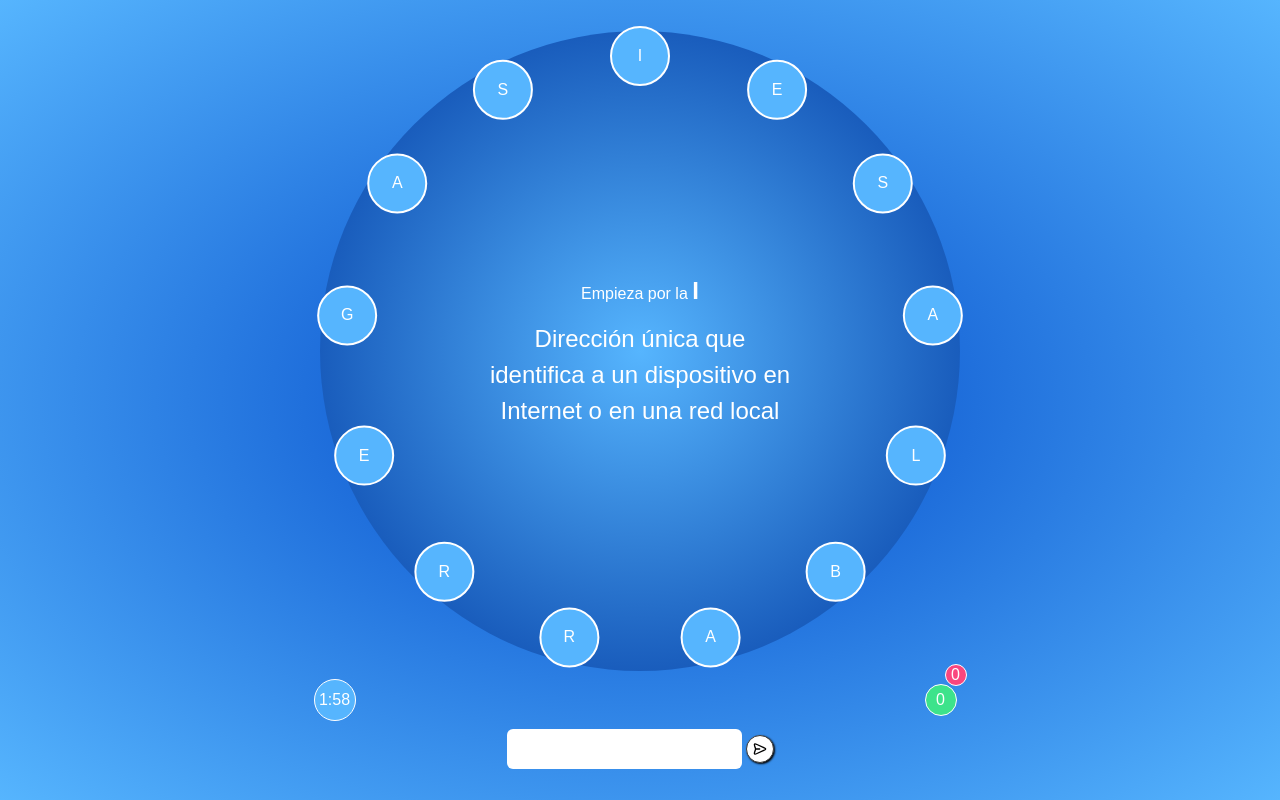
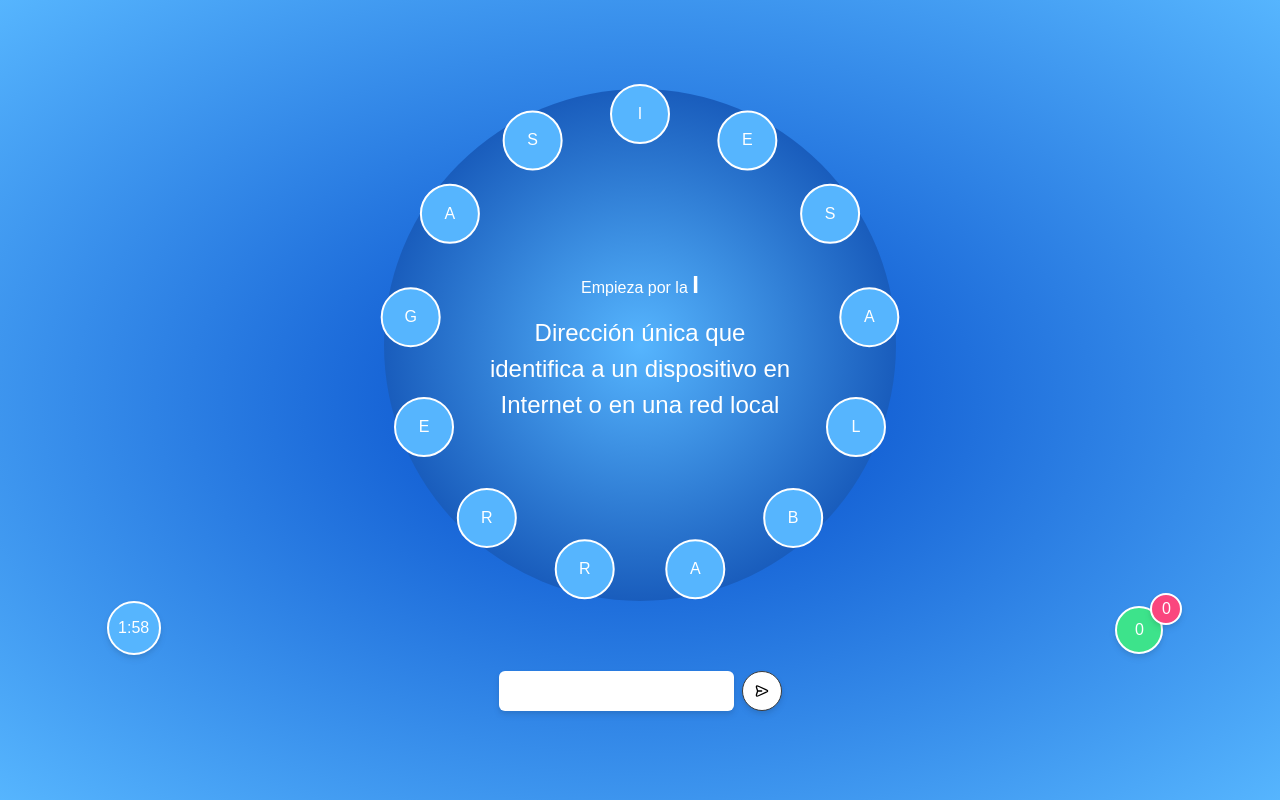
Before and after one commit to Elias-MN/Pasapalabra, a website: page index.html in a window 1280 px wide. Both pictures are taken after a click on the button "COMENZAR". Drawn offline with nearby package versions, Linux system fonts and the light colour scheme.

Commit message:
merged-with-server

```diff
--- a/index.html
+++ b/index.html
@@ -22,22 +22,22 @@
 
 <body>
 
-  <div id="inicio" class="inicio-container">
+  <div id="inicio" class="inicio-container h-screen flex flex-col items-center justify-center">
     <div class=" w-3/4 flex flex-col items-center ">
       <div class="flex flex-col items-center space-y-1">
         <h1 class="text-3xl">PASAPALABRA</h1>
         <h2 class="text-xl">Introduce tu nombre</h2>
 
-        <input type="text" name="concursante" id="concursante">
+        <input class="p-2 rounded-md text-blue-500" type="text" name="concursante" id="concursante">
       </div>
 
       <button class="mt-4 customButton" id="botonComenzar">Comenzar</button>
     </div>
   </div>
 
-  <div id="juego" class="juego-container oculta">
-    <section id="rosco-container">
-      <div id="rosco">
+  <div id="juego" class="juego-container h-screen hidden flex flex-col items-center justify-center">
+    <section id="rosco-container" class="w-full md:w-2/5  aspect-square flex flex-col ">
+      <div id="rosco" class="w-full aspect-square ">
         <div id="pregunta">
           <h3>Empieza por la <strong id="letra-pregunta">...</strong></h3>
           <p id="texto-pregunta">...</p>
@@ -45,33 +45,30 @@
       </div>
     </section>
 
-    <section id="info-container">
-      <div id="tiempo-container">
-        <span id="tiempo">2:00</span>
+    <section id="info-container" class="flex flex-row justify-between w-5/6 sm:4/6 md:3/6 lg:2/6 2xl:1/6 mx-auto">
+      <div id="tiempo-container" class="w-10 h-10 text-center drop-shadow-md border-2 border-white rounded-full flex justify-center items-center">
+        <span id="tiempo" class="text-md">2:00</span>
       </div>
       <div id="aciertos-container">
-        <span id="aciertos">0</span>
-        <span id="fallos">0</span>
+        <span id="aciertos" class="w-7 h-7 text-md text-center drop-shadow-md p-2 border-2 border-white rounded-full flex justify-center items-center">0</span>
+        <span id="fallos"  class="w-5 h-5 text-md text-center drop-shadow-md p-1  border-2 border-white rounded-full flex justify-center items-center">0</span>
       </div>
     </section>
 
-    <section id="input-container">
-      <input type="text" id="respuesta">
-      <button id="botonRespuesta">
+    <section id="input-container" class="flex flex-row justify-center w-5/6 mx-auto mt-4 gap-2">
+      <input type="text" id="respuesta" class="p-2 rounded-md drop-shadow-md">
+      <button id="botonRespuesta" class="flex items-center justify-center w-10 h-10 rounded-full drop-shadow-md">
         <img src="img/send.svg" alt="Enviar" class="send-icon">
       </button>
     </section>
   </div>
 
-  <div id="final" class="final-container oculta">
+  <div id="final" class="final-container oculta h-screen w-screen">
     <h1>RESULTADOS</h1>
     <h3>Aciertos: <strong id="aciertosFinales">0</strong> y fallos: <strong id="fallosFinales">0</strong></h3>
     <button class="customButton" id="botonReiniciar">Reiniciar</button>
   </div>
 
-
-
-
 </body>
 
 </html>
--- a/package.json
+++ b/package.json
@@ -8,6 +8,7 @@
     "express": "^4.18.2",
     "pino": "^8.19.0",
     "pino-pretty": "^10.3.1",
+    "prompt-sync": "^4.2.0",
     "socket.io": "^4.7.2",
     "sqlite": "^5.0.1",
     "sqlite3": "^5.1.6"
--- a/public/css/style.css
+++ b/public/css/style.css
@@ -11,22 +11,27 @@ h3, p{
   font-size: 1.5em;
 }
 
-.inicio-container, .juego-container, .final-container {
+ .final-container {
   min-width: 230px;
   padding: 8px;
   display: flex;
   flex-direction: column;
   align-items: center;
   justify-content: center;
-  gap: 8px;
-  height: 100dvh;
   background-image: repeating-radial-gradient(#0047c8, #56b5fe);
 
   & input {
-    padding: 8px;
-    border-radius: 6px;
-    border: none;
-    color: #56b5fe;
+    text-align: center;
+    text-transform: uppercase;
+    letter-spacing: 1px;
+    font-weight: bolder;
+  }
+}
+
+.inicio-container, .juego-container{
+  background-image: repeating-radial-gradient(#0047c8, #56b5fe);
+
+  & input {
     text-align: center;
     text-transform: uppercase;
     letter-spacing: 1px;
@@ -35,13 +40,8 @@ h3, p{
 }
 
 #rosco-container{
-  aspect-ratio: 1 / 1;
-  width: 80dvh;
-  height: 80dvh;
 
     & #rosco {
-      width: 100%;
-      height: 100%;
       background: radial-gradient(circle, #56b5fe, #0038a1);
       border-radius: 50%;
       display: flex;
@@ -84,18 +84,7 @@ h3, p{
 
 
 #info-container{
-  display: flex;
-  justify-content: space-around;
-  width: 100%;
-
   & #tiempo-container{
-    width: 30px;
-    height: 30px;
-    border: 1.5px solid rgb(255, 255, 255);
-    border-radius: 50%;
-    display: flex;
-    justify-content: center;
-    align-items: center;
     background-color: #56b5fe;
     padding: 5px;
     box-sizing: content-box;
@@ -108,31 +97,16 @@ h3, p{
       position: absolute;
       top: 5px;
       right: 10px;
-      width: 20px;
-      height: 20px;
-      border: 1.5px solid rgb(255, 255, 255);
-      border-radius: 50%;
-      display: flex;
-      justify-content: center;
-      align-items: center;
+
       background-color: #3de38b;
-      padding: 5px;
       box-sizing: content-box;
     }
 
     & #fallos{
       position: absolute;
-      right: 0px;
-      bottom: 35px;
-      width: 10px;
-      height: 10px;
-      border: 1.5px solid rgb(255, 255, 255);
-      border-radius: 50%;
-      display: flex;
-      justify-content: center;
-      align-items: center;
+      right: -9px;
+      bottom: 30px;
       background-color: #fa467e;
-      padding: 5px;
       box-sizing: content-box;
     }
 
@@ -142,14 +116,7 @@ h3, p{
 
 #input-container{
 
-  display: flex;
-  align-items: center;
-  gap: 4px;
-
   & input{
-    padding: 8px;
-    border-radius: 6px;
-    border: none;
     color: #56b5fe;
     text-align: center;
     text-transform: uppercase;
@@ -158,14 +125,9 @@ h3, p{
   }
 
   & button{
-    display: flex;
     cursor: pointer;
-    appearance: none;
     background-color: white;
     border: 1px solid rgb(59, 59, 59);
-    border-radius: 50%;
-    padding:5px;
-    box-shadow: 1px 1px 2px black;
   }
 
   & button:hover{
@@ -179,7 +141,7 @@ h3, p{
 }
 
 .oculta {
-  display: none;
+  display: none !important;
 }
 
 .verde{
@@ -203,13 +165,6 @@ h3, p{
   cursor: pointer;
 }
 
-
-@media only screen and (max-device-width: 600px) {
-  #rosco-container{
-    width: 100dvw;
-    height: auto;
-  }
-}
 
 @media (width <= 600px) and  (width > 320px) {
 
--- a/public/js/index.js
+++ b/public/js/index.js
@@ -163,6 +163,7 @@ function procesarRespuesta() {
   }
   respuestaElement.value = "";
   idPreguntaActual++;
+
   if (idPreguntaActual === letras.length) {
     // Se han acabado las preguntas
     finJuego();
@@ -192,14 +193,14 @@ botonComenzarElement.addEventListener("click", (event) => {
   } else {
     concursante = concursanteElement.value.trim();
   }
-  inicioElement.classList.add("oculta");
-  juegoElement.classList.remove("oculta");
+  inicioElement.classList.add("hidden");
+  juegoElement.classList.remove("hidden");
   iniciar();
 });
 
 botonReiniciarElement.addEventListener("click", (event) => {
-  finalElement.classList.add("oculta");
-  inicioElement.classList.remove("oculta");
+  finalElement.classList.add("hidden");
+  inicioElement.classList.remove("hidden");
 });
 
 botonRespuestaElement.addEventListener("click", () => {
```
Also changed, not shown: index.js (+9 -2 lines), server.js (added, +12 -0 lines), 3 other files.
